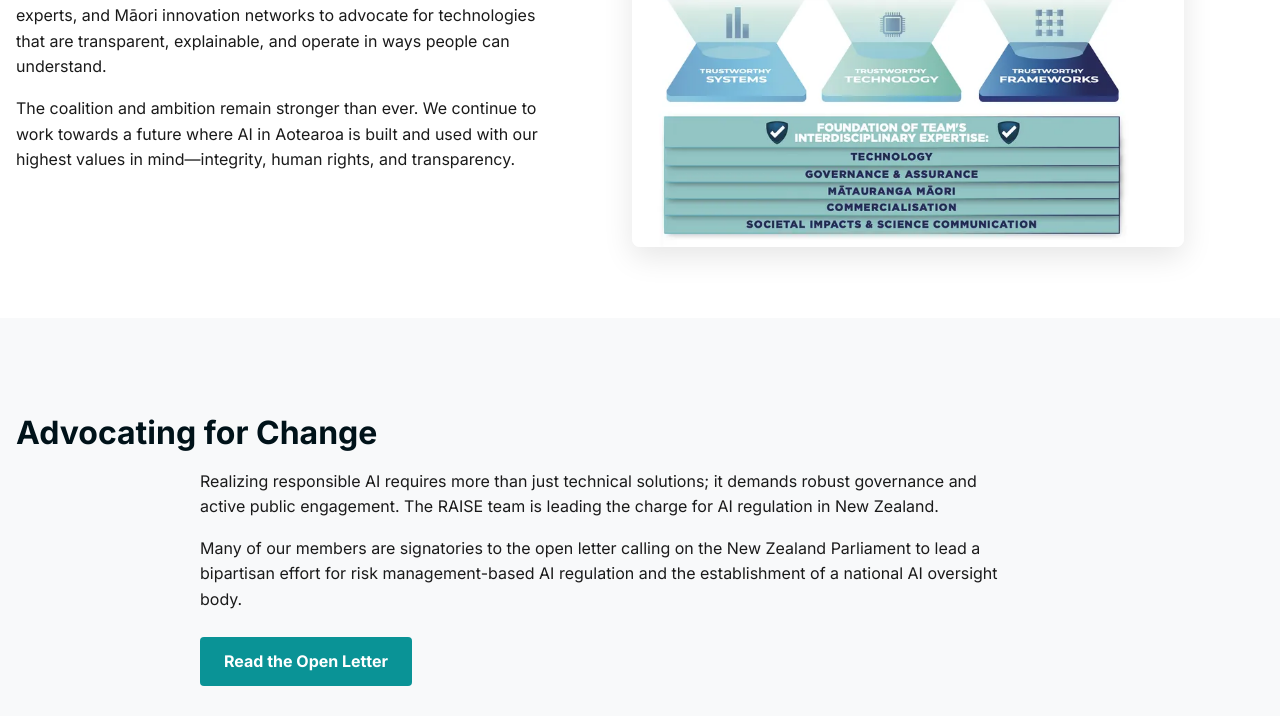
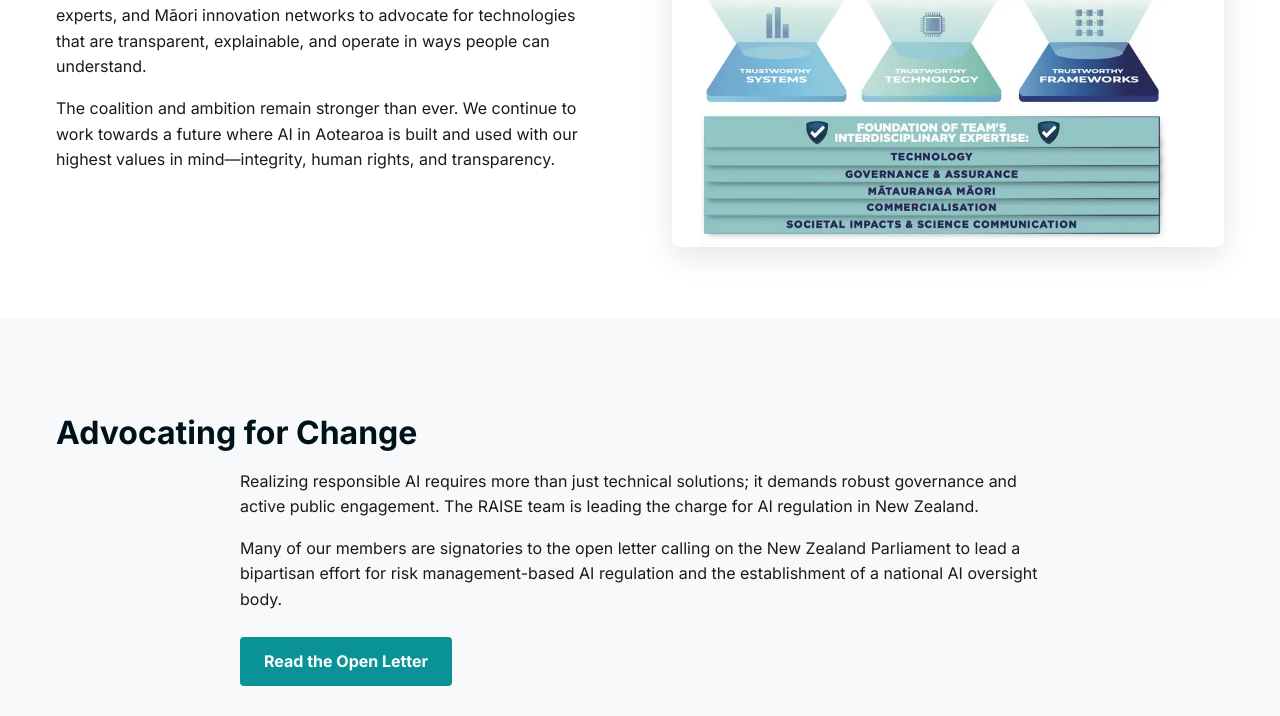
Before and after one commit to rai-platform-nz/rai-platform-nz.github.io, a website built with Vite: page index.html in a window 1280 px wide. Shown: the part 748-1464 px from the top of the page. Built offline with nearby package versions, Linux system fonts and the light colour scheme.

Commit message:
style: Enable horizontal centering for the container by uncommenting `margin: 0 auto`.

```diff
--- a/style.css
+++ b/style.css
@@ -65,7 +65,7 @@ a:hover {
 
 .container {
   max-width: var(--max-width);
-  /* margin: 0 auto; */
+  margin: 0 auto;
   padding: 0 1rem;
 }
 
```
